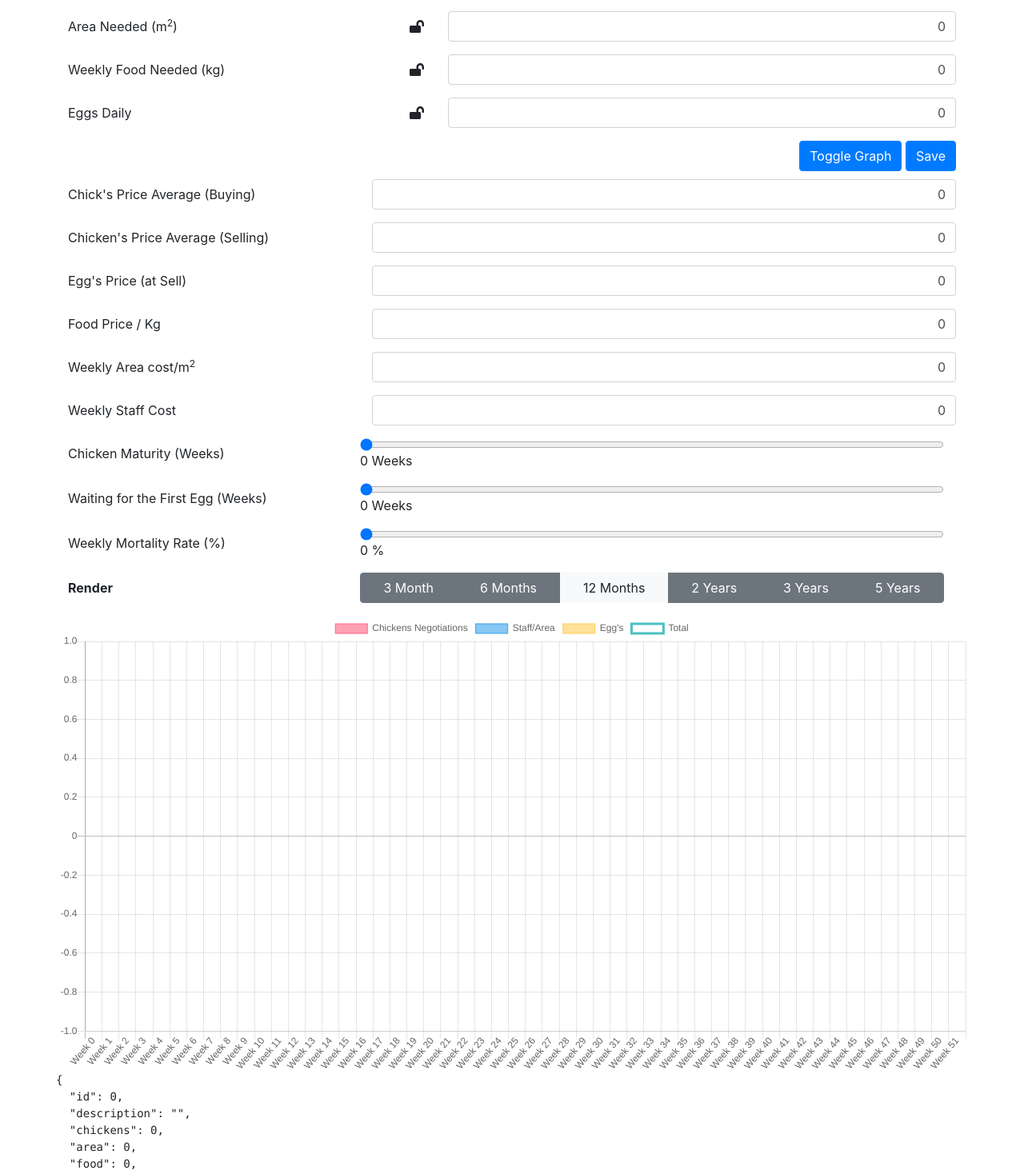
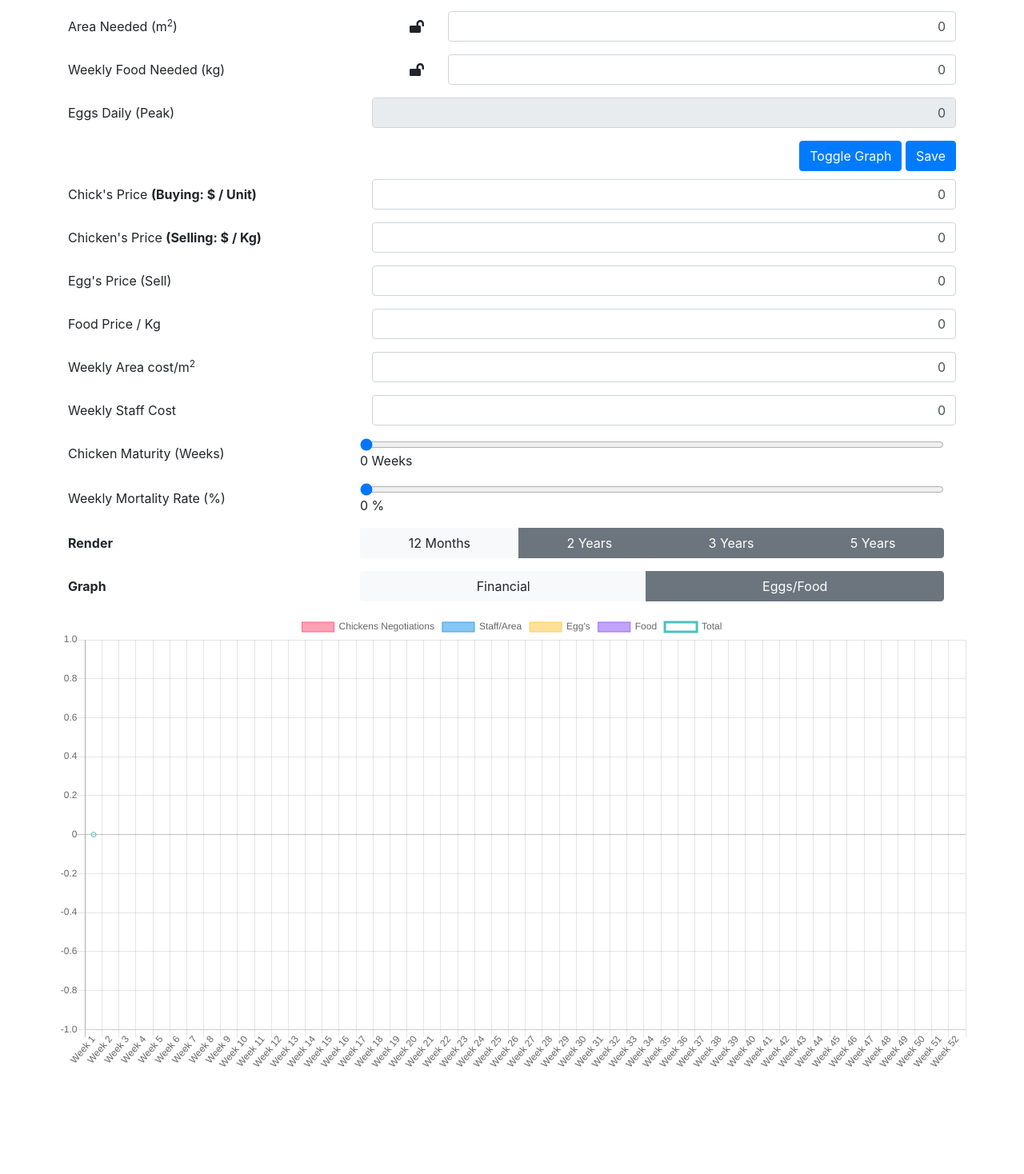
Before and after one commit to Herb2o11/FarmHelper, a React (Create React App) app: page /calc/1/1 in a window 1280 px wide. Shown: the part 222-1690 px from the top of the page at 80% size. After the commit the page ends 1576 px from the top, so only its background shows below. Built offline with nearby package versions, Linux system fonts and the light colour scheme; no server answers; sample sign-in values are in the browser's storage.

Commit message:
Change to Embrapa Standard

```diff
--- a/src/api/calculators.js
+++ b/src/api/calculators.js
@@ -4,8 +4,6 @@ export async function getCalculators() {
 
   try {
     let response = await axios.get('/calculators');
-
-    //console.log("Returning", response.data);
     return response.data;
   } catch (error) {
     throw error;
--- a/src/components/Home.js
+++ b/src/components/Home.js
@@ -10,9 +10,13 @@ export default class Home extends Component {
 
   async componentDidMount() {
     if(AccountAPI.isAuthenticated()) {
-      const calculators = await CalculatorsAPI.getCalculators();
-      console.log(calculators);
-      this.setState({calculators : calculators});
+      try{
+        const calculators = await CalculatorsAPI.getCalculators();
+        this.setState({calculators : calculators});
+      } catch (error) {
+
+      }
+
     }
   }
 
--- a/src/components/calculators/ChickenEggs.js
+++ b/src/components/calculators/ChickenEggs.js
@@ -1,6 +1,7 @@
 import React, { Component } from 'react';
 import GraphChickenEggs from '../graphs/GraphChickenEggs';
 import * as CalculatorsAPI from '../../api/calculators';
+import { chickenEggsFoodCfg, chickenEggsWeightCfg, chickenEggsPercentageCfg } from '../../config/calculators_config';
 import { FontAwesomeIcon } from '@fortawesome/react-fontawesome';
 import { faLockOpen, faLock } from '@fortawesome/free-solid-svg-icons';
 
@@ -12,27 +13,27 @@ export default class ChickenEggs extends Component {
     chickens: 0,
     area: 0,
     food: 0,
-    eggs: 0,
-    lockedfields: [false,false,false,false],
+    // eggs: 0,
+    lockedfields: [false,false,false],
     showGraph : true,
     /** Graph State */
     chickPrice: 0,
     chickenPrice: 0,
     foodPrice: 0,
     eggsPrice: 0,
-    foodPrice: 0,
     rent: 0,
     staff: 0,
     chickenMaturity : 0,
-    eggsMaturity: 0,
+    // eggsMaturity: 0,
     deathRate: 0,
-    period: 12
+    period: 12,
+    graph_type: 0
   }
 
   componentDidMount = async () => {
     if(this.props.params.id !== undefined && parseInt(this.props.params.id) > 0) {
       const calc = await CalculatorsAPI.getEggChickenCalculator(parseInt(this.props.params.id));
-      let defautLocked = [false,false,false,false];
+      let defautLocked = [false,false,false];
       const locked = JSON.parse(calc.lockedfields.trim());
       if(calc.lockedfields !== undefined && typeof(locked) === "object") {
         calc.lockedfields = locked;
@@ -78,13 +79,12 @@ export default class ChickenEggs extends Component {
   }
 
   adjustValues = (name, value) => {
-    const relations = [ 1, 0.25, 0.12, 0.80];
+    const relations = [ 1, 0.25, 0.12];
     /**
      * Each chicken corresponds to:
      * 1     chicken
      * 0.5   m2
      * 0.3   kg of food
-     * 0.75  eggs
      */
     let chickens = 0;
     switch(name) {
@@ -97,15 +97,15 @@ export default class ChickenEggs extends Component {
       case 'food':
         chickens = value * ( 1 / relations[2]);
         break;
-      case 'eggs':
-        chickens = value * ( 1 / relations[3]);
-        break;
+      // case 'eggs':
+      //   chickens = value * ( 1 / relations[3]);
+      //   break;
     }
     const newState = {};
     if(!this.state.lockedfields[0]) { newState.chickens = Math.ceil(chickens) };
     if(!this.state.lockedfields[1]) { newState.area = Math.ceil(chickens * relations[1]) };
     if(!this.state.lockedfields[2]) { newState.food = Math.ceil(chickens * relations[2]) };
-    if(!this.state.lockedfields[3]) { newState.eggs = Math.ceil(chickens * relations[3]) };
+    // if(!this.state.lockedfields[3]) { newState.eggs = Math.ceil(chickens * relations[3]) };
     return newState;
   }
 
@@ -117,7 +117,6 @@ export default class ChickenEggs extends Component {
   }
 
   render() {
-    // console.log(this.props);
     return(
       <React.Fragment>
         <div className="form-group row" style={{marginTop: "10px"}}>
@@ -162,14 +161,12 @@ export default class ChickenEggs extends Component {
           </div>
         </div>
         <div className="form-group row">
-          <label className="col-sm-4 col-form-label">Eggs Daily</label>
-          <label className="col-sm-1 text-right col-form-label">
-            <FontAwesomeIcon icon={(this.state.lockedfields[3]?faLock:faLockOpen)}
-              onClick={() => this.setLockers(3)}/>
-          </label>
-          <div className="col-sm-7">
-            <input type="text" className="form-control text-right" value={this.state.eggs}
-              name="eggs" onChange={this.handleForm}/>
+          <label className="col-sm-4 col-form-label">Eggs Daily (Peak)</label>
+
+          <div className="col-sm-8">
+            <input type="text" className="form-control text-right"
+              value={Math.floor(Math.max(...chickenEggsPercentageCfg) * this.state.chickens)}
+              name="eggs" disabled={true} />
           </div>
         </div>
         <div className="d-flex justify-content-end">
--- a/src/components/graphs/CanvasGraph.js
+++ b/src/components/graphs/CanvasGraph.js
@@ -42,7 +42,7 @@ class CanvasChart extends Component {
                 stacked: true
                 }],
               yAxes: [{
-                stacked: true
+                stacked: this.props.yStack
               }]
             }
           }
--- a/src/components/graphs/GraphChickenEggs.js
+++ b/src/components/graphs/GraphChickenEggs.js
@@ -1,70 +1,80 @@
 import React, { Component } from 'react';
 import CanvasGraph from './CanvasGraph';
 import hash from 'object-hash';
+import { chickenEggsFoodCfg, chickenEggsPercentageCfg, chickenEggsWeightCfg } from '../../config/calculators_config';
 
 export default class GraphChickenEggs extends Component {
-  buildDataset = (data) => {
+
+  calcDeathRate = (deathRate, n_of_chickens) => {
+    const new_n_of_chickens = Math.ceil(n_of_chickens * (1 - deathRate));
+      // If deathRate is so small that no Chicken has died
+      if(new_n_of_chickens!==n_of_chickens) {
+        // Calc how many (%) has died and take of the death rate for next week
+        const percentChickenDead = 1 - (new_n_of_chickens/n_of_chickens);
+        deathRate -= percentChickenDead;
+      }
+      return {
+      n_of_chickens: new_n_of_chickens,
+      deathRate: deathRate
+      }
+  }
+
+  buildFinancialDataset = (data) => {
     const weeks = (Math.ceil(parseInt(data.period) / 12 * 52));
     const x_labels = [];
-    const line_labels = ['Chickens Negotiations', 'Staff/Area', 'Egg\'s', 'Total'];
-    const values = [[],[],[],[]];
+    const line_labels = ['Chickens Negotiations', 'Staff/Area', 'Egg\'s', 'Food', 'Total'];
+    const values = [[],[],[],[],[]];
     let total = 0;
-    let chicken_age = 0;
+    let chicken_age = 1;
     let n_of_chickens = 0;
     // deathRate commes as int => 200 for 2%
     const default_death_rate = this.props.data.deathRate/10000;
     // First Week's death rate is always equal to the user's set.
     let week_deathRate = default_death_rate;
-    for(let i=0; i < weeks; ++i) {
+    for(let i=1; i<= weeks; ++i) {
+      // console.log({
+      //   "i":i,
+      //   "Age":chicken_age,
+      //   "#":n_of_chickens
+      // });
       x_labels.push('Week '+(i));
+
       //****************** Chickens Negotiations
       let v_chickens = 0;
       // Buy new Chicks
-      if(chicken_age === 0) {
+      if(chicken_age === 1) {
         n_of_chickens = this.props.data.chickens;
+        week_deathRate = default_death_rate;
         v_chickens = - ( n_of_chickens * this.props.data.chickPrice );
       }
-      // Sell Chickens
-      if(chicken_age === this.props.data.chickenMaturity - 1) {
-        v_chickens = n_of_chickens * this.props.data.chickenPrice;
-      }
-      // if its the last week
-      if((i+1) === weeks) {
-        v_chickens = n_of_chickens * this.props.data.chickenPrice *
-          (chicken_age / this.props.data.chickenMaturity);
+      // Sell Chickens at Maturity or at last weeks project
+      if(chicken_age === this.props.data.chickenMaturity || i === weeks) {
+        v_chickens = n_of_chickens * chickenEggsWeightCfg[chicken_age] * this.props.data.chickenPrice;
       }
       values[0].push(v_chickens);
+
       //****************** Staff/Area
       let v_staff_area = -(this.props.data.staff + this.props.data.rent);
       values[1].push(v_staff_area);
+
       //******************Egg's
-      let v_eggs = 0;
-      if(chicken_age >= this.props.data.eggsMaturity) {
-        v_eggs = ( n_of_chickens / this.props.data.chickens ) * this.props.data.eggs * this.props.data.eggsPrice;
-      }
+      let v_eggs = chickenEggsPercentageCfg[chicken_age] * n_of_chickens * this.props.data.eggsPrice;
+      values[2].push(v_eggs);
 
-      values[2].push(v_eggs);
+      //****************** Food
+      let v_food = - (n_of_chickens * chickenEggsFoodCfg[chicken_age] * this.props.data.foodPrice);
+      values[3].push(v_food);
+
+
       //******************Total
-      total += v_chickens+v_staff_area+v_eggs;
-      values[3].push(total);
+      total += v_chickens+v_staff_area+v_eggs+v_food;
+      values[4].push(total);
 
-      const new_n_of_chickens = Math.ceil(n_of_chickens * (1 - week_deathRate));
-      // If deathRate is so small that no Chicken has died
-      if(new_n_of_chickens===n_of_chickens) {
-        // Carry the rate for next week
-        week_deathRate += default_death_rate
-      } else {
-        // Calc how many (%) has died
-        const percentChickenDead = 1 - (new_n_of_chickens/n_of_chickens);
-        week_deathRate -= percentChickenDead;
-      }
-      n_of_chickens = new_n_of_chickens;
+      const chickenStat = this.calcDeathRate(week_deathRate, n_of_chickens);
+      n_of_chickens = chickenStat.n_of_chickens;
+      week_deathRate = chickenStat.deathRate + default_death_rate;
 
-      console.log("#Rate: ",week_deathRate);
-      console.log("#: ",n_of_chickens);
-      console.log("DATA: ",this.props.data);
-      // console.log("Age: ",chicken_age);
-      chicken_age = (( chicken_age + 1 ) % this.props.data.chickenMaturity);
+      chicken_age = ( chicken_age % this.props.data.chickenMaturity ) + 1;
     }
 
     return {
@@ -92,6 +102,12 @@ export default class GraphChickenEggs extends Component {
         },{
           label: line_labels[3],
           data: values[3],
+          backgroundColor: 'rgba(153, 102, 255, 0.6)',
+          borderColor: 'rgb(153, 102, 255)',
+          borderWidth: 1
+        },{
+          label: line_labels[4],
+          data: values[4],
           type: 'line',
           backgroundColor: 'rgba(0, 0, 0, 0)',
           borderColor: 'rgb(75, 192, 192)',
@@ -99,12 +115,111 @@ export default class GraphChickenEggs extends Component {
       ]
     }
   }
+
+  buildEggsDataset = (data) => {
+    const weeks = (Math.ceil(parseInt(data.period) / 12 * 52));
+    const x_labels = [];
+    const line_labels = ['Weekly Eggs', 'Total Number Eggs (Hundreds)' , 'Total Number of Chickens', 'Weekly Food (Kg)', 'Total Amount of Food (Hundreds of kg)' ];
+    const values = [[],[],[],[],[]];
+    let chicken_age = 1;
+    let n_of_chickens = 0;
+    let acum_eggs = 0;
+    let acum_food = 0;
+    // deathRate commes as int => 200 for 2%
+    const default_death_rate = this.props.data.deathRate/10000;
+    // First Week's death rate is always equal to the user's set.
+    let week_deathRate = default_death_rate;
+
+    for(let i=1; i<= weeks; ++i) {
+      x_labels.push('Week '+(i));
+
+      if(chicken_age === 1) {
+        week_deathRate = default_death_rate;
+        n_of_chickens = this.props.data.chickens;
+      }
+
+      //******************Egg's
+      const n_eggs = Math.ceil(chickenEggsPercentageCfg[chicken_age] * n_of_chickens);
+      values[0].push(n_eggs);
+      acum_eggs += n_eggs;
+      values[1].push(acum_eggs/100);
+
+      //******************Chickens
+      values[2].push(n_of_chickens);
+
+      //******************Food
+      const food = (n_of_chickens * chickenEggsFoodCfg[chicken_age]);
+      values[3].push(food);
+      acum_food += food;
+      values[4].push(acum_food/100);
+
+
+      const chickenStat = this.calcDeathRate(week_deathRate, n_of_chickens);
+      n_of_chickens = chickenStat.n_of_chickens;
+      week_deathRate = chickenStat.deathRate + default_death_rate;
+      // console.log("Age: ",chicken_age);
+
+      chicken_age = ( chicken_age % this.props.data.chickenMaturity ) + 1;
+    }
+
+    return {
+      labels: x_labels,
+      datasets: [
+        {
+          label: line_labels[0],
+          data: values[0],
+          backgroundColor: 'rgba(255, 99, 132, 0.6)',
+          borderColor: 'rgb(255, 99, 132)',
+          borderWidth: 1
+        },
+        {
+          label: line_labels[1],
+          data: values[1],
+          type: 'line',
+          backgroundColor: 'rgb(54, 162, 235, 0.6)',
+          borderColor: 'rgb(54, 162, 235)',
+          borderWidth: 1
+        },{
+          label: line_labels[2],
+          data: values[2],
+          type: 'line',
+          backgroundColor: 'rgba(255, 206, 86, 0.2)',
+          borderColor: 'rgb(255, 206, 86)',
+          borderWidth: 1
+        },{
+          label: line_labels[3],
+          data: values[3],
+          backgroundColor: 'rgba(153, 102, 255, 0.6)',
+          borderColor: 'rgb(153, 102, 255)',
+          borderWidth: 1
+        },{
+          label: line_labels[4],
+          data: values[4],
+          type: 'line',
+          backgroundColor: 'rgba(0, 0, 0, 0)',
+          borderColor: 'rgb(75, 192, 192)',
+        }
+      ]
+    }
+  }
+
   render() {
-    const dataset = this.buildDataset(this.props.data);
+    let dataset = null;
+    let yStack = false;
+    switch(this.props.data.graph_type) {
+      default:
+      case 0:
+        dataset = this.buildFinancialDataset(this.props.data);
+        yStack = true;
+        break;
+      case 1:
+        dataset = this.buildEggsDataset(this.props.data);
+        break;
+    }
     return (
       <React.Fragment>
         <div className="form-group row" style={{marginTop: "10px"}}>
-          <label className="col-sm-4 col-form-label">Chick's Price Average (Buying)</label>
+          <label className="col-sm-4 col-form-label">Chick's Price <strong>(Buying: $ / Unit)</strong></label>
           <div className="col-sm-8">
             <input type="text" className="form-control text-right" name="chickPrice"
               value={this.props.data.chickPrice}
@@ -112,7 +227,7 @@ export default class GraphChickenEggs extends Component {
           </div>
         </div>
         <div className="form-group row" style={{marginTop: "10px"}}>
-          <label className="col-sm-4 col-form-label">Chicken's Price Average (Selling)</label>
+          <label className="col-sm-4 col-form-label">Chicken's Price <strong>(Selling: $ / Kg)</strong></label>
           <div className="col-sm-8">
             <input type="text" className="form-control text-right" name="chickenPrice"
               value={this.props.data.chickenPrice}
@@ -120,7 +235,7 @@ export default class GraphChickenEggs extends Component {
           </div>
         </div>
         <div className="form-group row">
-          <label className="col-sm-4 col-form-label">Egg's Price (at Sell)</label>
+          <label className="col-sm-4 col-form-label">Egg's Price (Sell)</label>
           <div className="col-sm-8">
             <input type="text" className="form-control text-right" name="eggsPrice"
               value={this.props.data.eggsPrice}
@@ -154,13 +269,14 @@ export default class GraphChickenEggs extends Component {
         <div className="form-group row">
           <label className="col-sm-4 col-form-label">Chicken Maturity (Weeks)</label>
           <div className="col-sm-8 row">
-            <input type="range" className="form-control-range" name="chickenMaturity" max="200"
+            <input type="range" className="form-control-range" name="chickenMaturity" max="80"
               value={this.props.data.chickenMaturity}
               onChange={this.props.onGraphSettingsChange} />
             <div>{this.props.data.chickenMaturity+' Weeks'}</div>
           </div>
         </div>
-        <div className="form-group row">
+        { // Eggs are being auto calculated from Embrapa's sheet
+        /* <div className="form-group row">
           <label className="col-sm-4 col-form-label">Waiting for the First Egg (Weeks)</label>
           <div className="col-sm-8 row">
             <input type="range" className="form-control-range" name="eggsMaturity"
@@ -168,7 +284,7 @@ export default class GraphChickenEggs extends Component {
               onChange={this.props.onGraphSettingsChange} />
             <div>{this.props.data.eggsMaturity+' Weeks'}</div>
           </div>
-        </div>
+        </div> */}
         <div className="form-group row">
           <label className="col-sm-4 col-form-label">Weekly Mortality Rate (%)</label>
           <div className="col-sm-8 row">
@@ -181,10 +297,11 @@ export default class GraphChickenEggs extends Component {
         <div className="form-group row">
           <label className="col-sm-4 col-form-label"><strong>Render</strong></label>
           <div className="col-sm-8 row btn-group" role="group">
-            <button type="button" className={"btn "+ (this.props.data.period===3?'btn-light':'btn-secondary')}
+            { // Removed due to such small time to see any results
+            /* <button type="button" className={"btn "+ (this.props.data.period===3?'btn-light':'btn-secondary')}
               name="period" value={3} onClick={this.props.onGraphSettingsChange}>3 Month</button>
             <button type="button" className={"btn "+ (this.props.data.period===6?'btn-light':'btn-secondary')}
-              name="period" value={6} onClick={this.props.onGraphSettingsChange}>6 Months</button>
+              name="period" value={6} onClick={this.props.onGraphSettingsChange}>6 Months</button> */}
             <button type="button" className={"btn "+ (this.props.data.period===12?'btn-light':'btn-secondary')}
               name="period" value={12} onClick={this.props.onGraphSettingsChange}>12 Months</button>
             <button type="button" className={"btn "+ (this.props.data.period===24?'btn-light':'btn-secondary')}
@@ -196,14 +313,23 @@ export default class GraphChickenEggs extends Component {
           </div>
         </div>
         <div className="form-group row">
-          <CanvasGraph data={dataset} key={hash(this.props.data)} />
+          <label className="col-sm-4 col-form-label"><strong>Graph</strong></label>
+          <div className="col-sm-8 row btn-group" role="group">
+            <button type="button" className={"btn "+ (this.props.data.graph_type===0?'btn-light':'btn-secondary')}
+              name="graph_type" value={0} onClick={this.props.onGraphSettingsChange}>Financial</button>
+            <button type="button" className={"btn "+ (this.props.data.graph_type===1?'btn-light':'btn-secondary')}
+              name="graph_type" value={1} onClick={this.props.onGraphSettingsChange}>Eggs/Food</button>
+          </div>
+        </div>
+        <div className="form-group row">
+          <CanvasGraph data={dataset} yStack={yStack} key={hash(this.props.data)} />
             <pre>
               {
-                JSON.stringify(this.props.data, undefined, 2)
+                // JSON.stringify(this.props.data, undefined, 2)
               }
               <br/>
               {
-                JSON.stringify(dataset, undefined, 2)
+                // JSON.stringify(dataset, undefined, 2)
               }
             </pre>
         </div>
--- /dev/null
+++ b/src/config/calculators_config.js
@@ -0,0 +1,35 @@
+
+// Each line represent 10 weeks
+export const chickenEggsFoodCfg = [ 0,
+    0.014,    0.018,    0.021,    0.029,    0.035,    0.040,    0.045,    0.050,    0.053,    0.055,
+    0.057,    0.059,    0.061,    0.063,    0.066,    0.069,    0.072,    0.080,    0.085,    0.090,
+    0.094,    0.098,    0.101,    0.103,    0.105,    0.108,    0.110,    0.112,    0.114,    0.116,
+    0.118,    0.120,    0.120,    0.120,    0.120,    0.120,    0.120,    0.120,    0.120,    0.120,
+    0.119,    0.119,    0.119,    0.119,    0.119,    0.118,    0.118,    0.118,    0.118,    0.118,
+    0.117,    0.117,    0.117,    0.117,    0.117,    0.116,    0.116,    0.116,    0.116,    0.116,
+    0.115,    0.115,    0.115,    0.115,    0.115,    0.114,    0.114,    0.114,    0.113,    0.113,
+    0.112,    0.112,    0.111,    0.110,    0.108,    0.106,    0.104,    0.101,    0.098,    0.095
+]
+
+// Each line represent 10 weeks
+export const chickenEggsWeightCfg = [ 0,
+    0.080,    0.132,    0.195,    0.270,    0.340,    0.420,    0.510,    0.615,    0.750,    0.850,
+    1.000,    1.115,    1.350,    1.500,    1.600,    1.700,    1.800,    1.850,    1.900,    1.950,
+    2.000,    2.040,    2.070,    2.100,    2.130,    2.150,    2.170,    2.190,    2.210,    2.230,
+    2.250,    2.270,    2.290,    2.310,    2.330,    2.350,    2.370,    2.390,    2.410,    2.430,
+    2.440,    2.450,    2.460,    2.470,    2.480,    2.490,    2.500,    2.510,    2.520,    2.530,
+    2.540,    2.550,    2.560,    2.570,    2.580,    2.590,    2.600,    2.610,    2.620,    2.630,
+    2.640,    2.650,    2.660,    2.670,    2.680,    2.690,    2.700,    2.710,    2.720,    2.730,
+    2.740,    2.750,    2.760,    2.770,    2.780,    2.790,    2.800,    2.810,    2.815,    2.820
+]
+
+export const chickenEggsPercentageCfg = [ 0,
+    0.00,    0.00,    0.00,    0.00,    0.00,    0.00,    0.00,    0.00,    0.00,    0.00,
+    0.00,    0.00,    0.00,    0.00,    0.00,    0.00,    0.00,    0.00,    0.00,    0.00,
+    0.06,    0.12,    0.24,    0.40,    0.56,    0.68,    0.77,    0.81,    0.84,    0.87,
+    0.88,    0.88,    0.87,    0.87,    0.87,    0.86,    0.86,    0.86,    0.85,    0.85,
+    0.85,    0.84,    0.84,    0.83,    0.83,    0.83,    0.82,    0.82,    0.81,    0.80,
+    0.80,    0.79,    0.78,    0.78,    0.77,    0.76,    0.76,    0.75,    0.74,    0.74,
+    0.73,    0.73,    0.72,    0.72,    0.71,    0.70,    0.69,    0.68,    0.67,    0.66,
+    0.65,    0.64,    0.63,    0.62,    0.61,    0.60,    0.59,    0.58,    0.57,    0.56
+]
--- a/src/fragments/Header.js
+++ b/src/fragments/Header.js
@@ -40,7 +40,7 @@ export default class Header extends Component {
           <a className="nav-link active" id="pills-home-tab" href="/about" role="tab"><FontAwesomeIcon icon={faAddressCard} /> About</a>
         </li>
         <NavDropdown title="Calculators" id="basic-nav-dropdown" className="active">
-          <NavDropdown.Item href="/calc/chicken">ChickenEggs</NavDropdown.Item>
+          <NavDropdown.Item href="/calc/ChickenEggs">ChickenEggs</NavDropdown.Item>
           <NavDropdown.Item href="/calc/chickenbroiler">ChickenBroiler</NavDropdown.Item>
           <NavDropdown.Item href="/calc/quail">Quail</NavDropdown.Item>
           <NavDropdown.Item href="/calc/rabbit">Rabbit</NavDropdown.Item>
```
